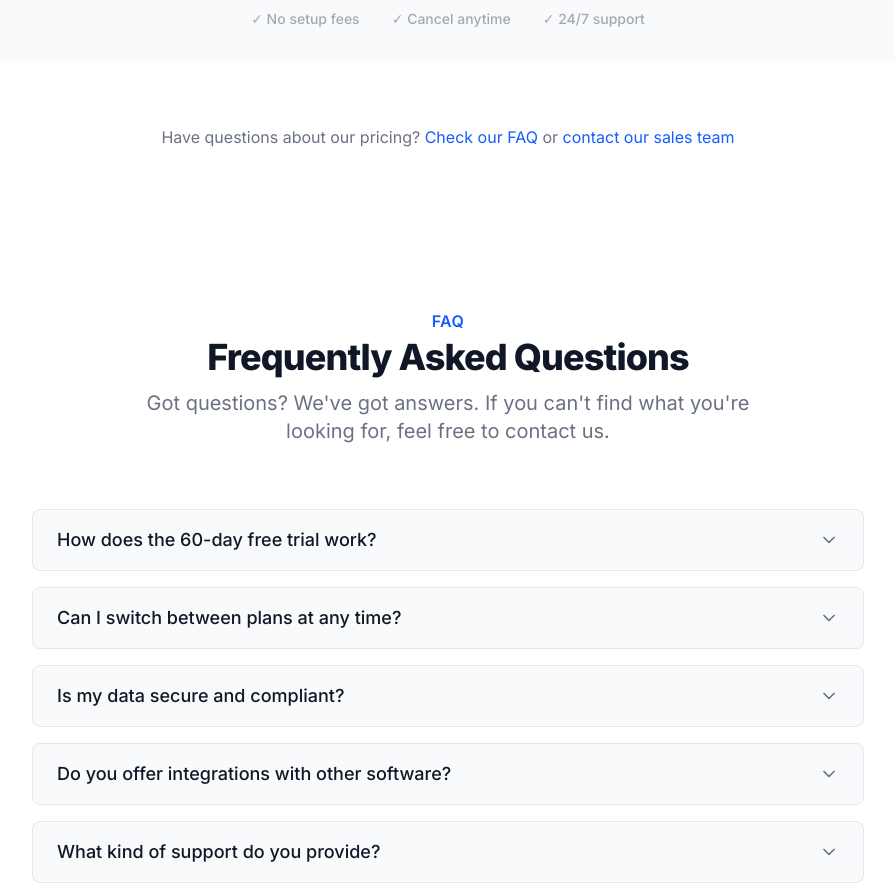
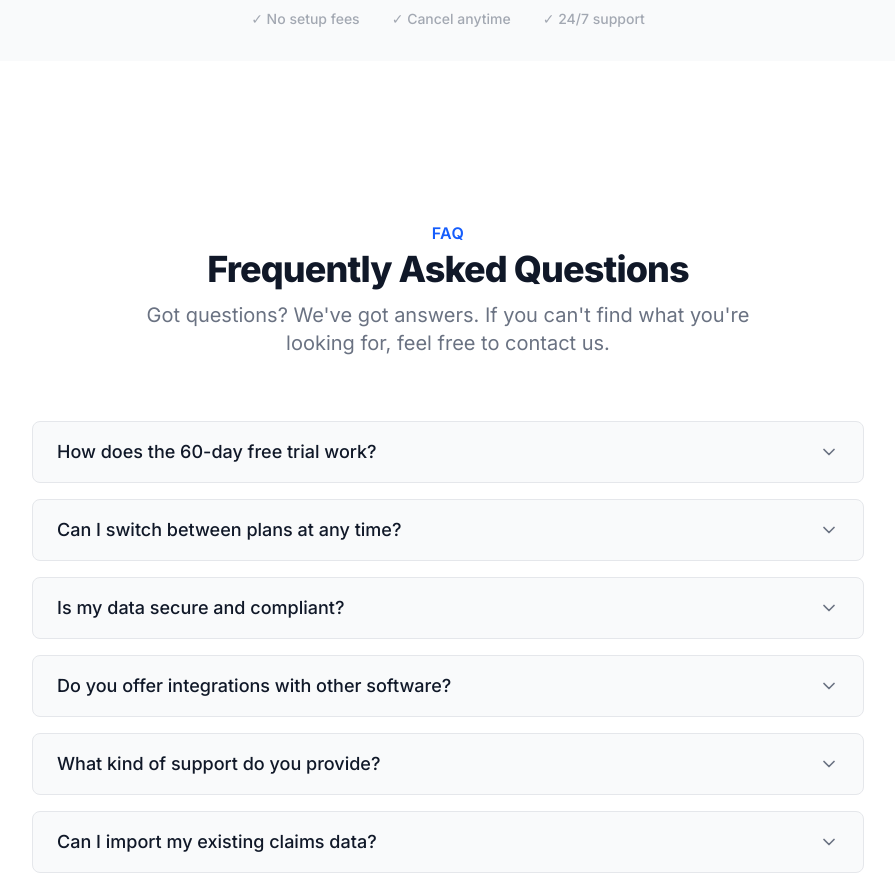
Before and after one commit to prazyl/prazyl-website, a Next.js app: page / in a window 1280 px wide. Shown: the part 3540-4427 px from the top of the page, without its empty margins (192-1087 px from the left). Built offline with nearby package versions, Linux system fonts and the light colour scheme.

Commit message:
Remove pricing FAQ teaser section for cleaner design

```diff
--- a/app/components/PricingSection.tsx
+++ b/app/components/PricingSection.tsx
@@ -196,22 +196,6 @@ Or save {plan.name === 'Starter' ? '5%' : '10%'} with yearly billing
           </div>
         </div>
 
-        {/* FAQ teaser */}
-        <div className="mt-16 text-center">
-          <p className="text-gray-500 dark:text-slate-400">
-            Have questions about our pricing? {' '}
-            <Link href="#faq" className="text-blue-600 dark:text-blue-400 hover:underline">
-              Check our FAQ
-            </Link>
-            {' '} or {' '}
-            <a
-              href="mailto:support@prazyl.com"
-              className="text-blue-600 dark:text-blue-400 hover:underline"
-            >
-              contact our sales team
-            </a>
-          </p>
-        </div>
       </div>
     </section>
   );
```
